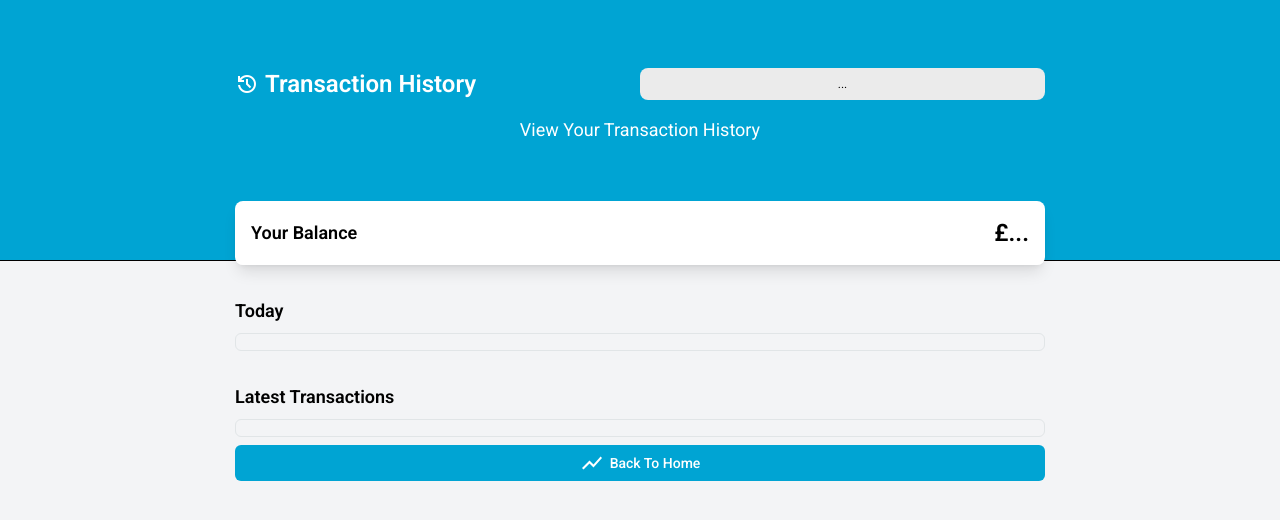
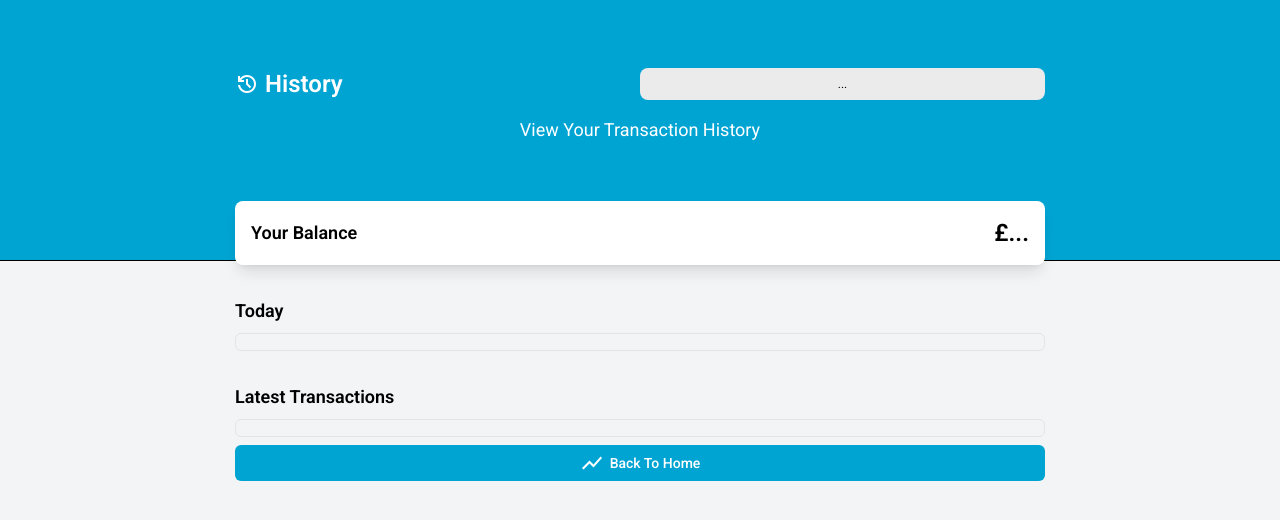
Before and after one commit to Jackson-Stewart/Industrial-Team-Project---Eco-Friendly-Banking-App, a website: page Frontend/pages/transactionPage.html in a window 1280 px wide. Drawn offline with nearby package versions, Linux system fonts and the light colour scheme; no server answers.

Commit message:
Update transactionPage.html

```diff
--- a/Frontend/pages/transactionPage.html
+++ b/Frontend/pages/transactionPage.html
@@ -103,7 +103,7 @@
         <div class="bg-primary text-white pt-12 pb-24 border-b border-black">
             <div class="containerForTransactionList">
                 <div class="grid grid-cols-2 items-center">
-                    <h2 class="font-semibold text-2xl flex items-center gap-x-1.5"><span class="material-symbols-outlined">history</span>Transaction History
+                    <h2 class="font-semibold text-2xl flex items-center gap-x-1.5"><span class="material-symbols-outlined">history</span>History
                     </h2>
                     <div class="">
                         <div class="bg-[#EBEBEB] text-center py-2 rounded-lg">
```
